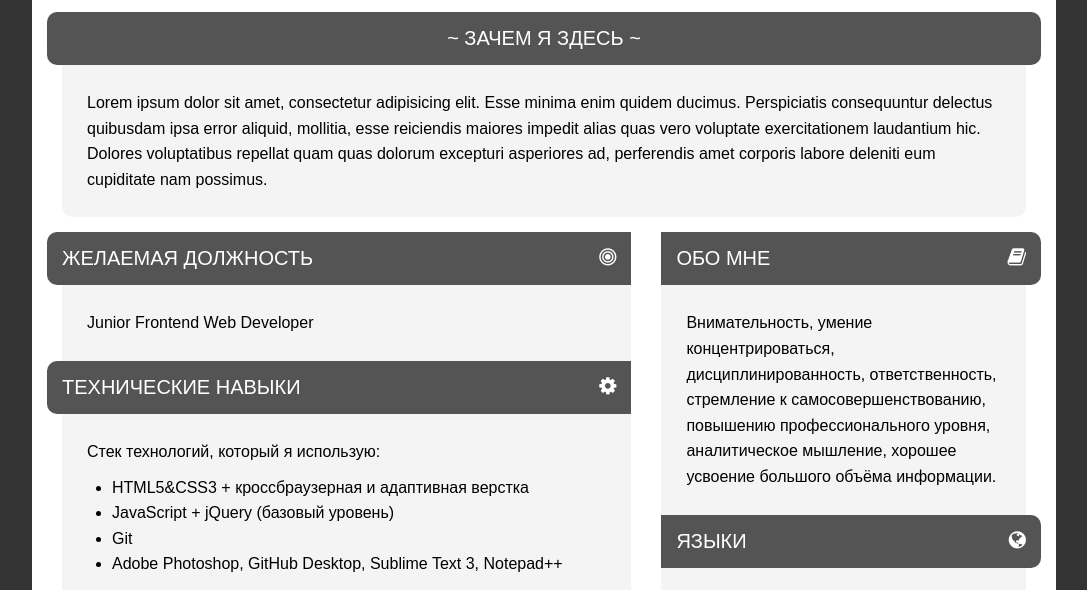
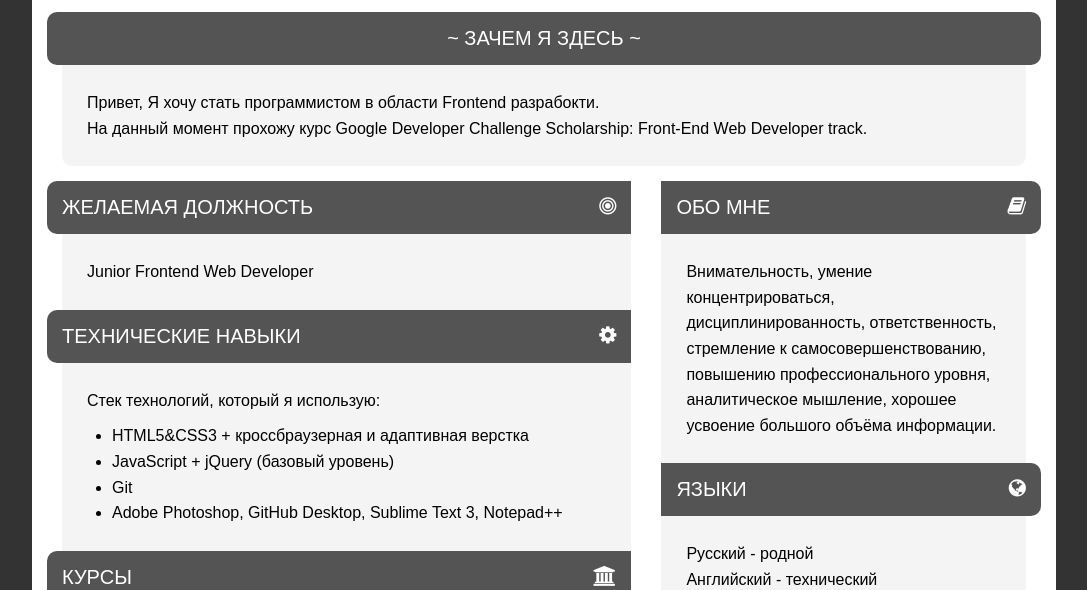
Before and after one commit to AmirGorbachev/AmirGorbachev.github.io, a plain HTML site: page assets/pages/portfolio.html in a window 1280 px wide. Shown: the part 210-800 px from the top of the page, without its empty margins (96-1183 px from the left). Drawn offline with Linux system fonts and the light colour scheme.

Commit message:
UPD Info
Обновил информацию в портфолио

```diff
--- a/assets/pages/portfolio.html
+++ b/assets/pages/portfolio.html
@@ -30,7 +30,7 @@
 		</div>
 		<div class="wrapper-center">
 			<h4>~ Зачем я здесь ~</h4>
-			<p>Lorem ipsum dolor sit amet, consectetur adipisicing elit. Esse minima enim quidem ducimus. Perspiciatis consequuntur delectus quibusdam ipsa error aliquid, mollitia, esse reiciendis maiores impedit alias quas vero voluptate exercitationem laudantium hic. Dolores voluptatibus repellat quam quas dolorum excepturi asperiores ad, perferendis amet corporis labore deleniti eum cupiditate nam possimus.</p>
+			<p>Привет, Я хочу стать программистом в области Frontend разрабокти. <br> На данный момент прохожу курс Google Developer Challenge Scholarship: Front-End Web Developer track.</p>
 		</div>
 		<div class="wrapper-left">
 			<div class="main-about">
```
